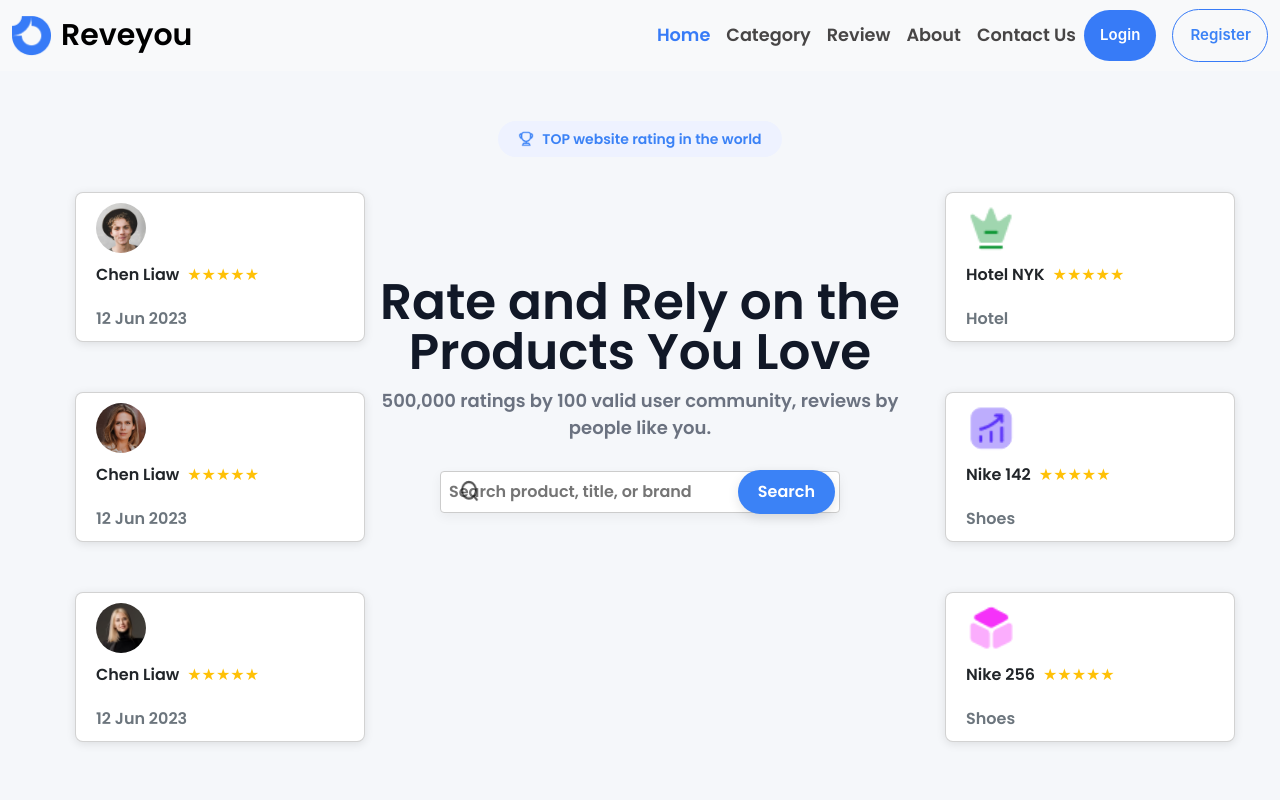
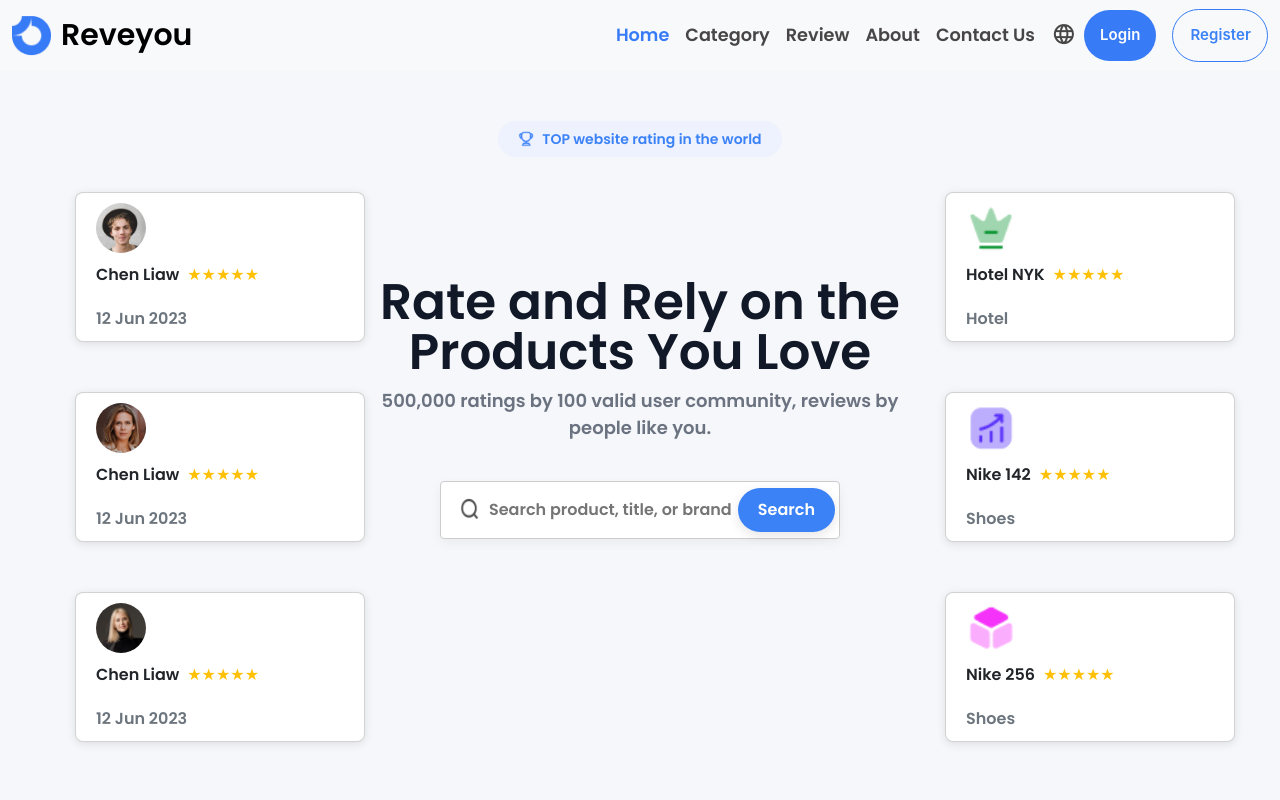
Before and after one commit to saraabdelrhman/wallet-market-master, a React (Create React App) app: page / in a window 1280 px wide. Shown: the top 800 px of the page. Built offline with nearby package versions, Linux system fonts and the light colour scheme; no server answers.

Commit message:
language

```diff
--- a/package.json
+++ b/package.json
@@ -23,6 +23,7 @@
     "react-icons": "^5.3.0",
     "react-router-dom": "^6.26.0",
     "react-scripts": "5.0.1",
+    "react-select": "^5.8.1",
     "react-toastify": "^10.0.5",
     "web-vitals": "^2.1.4",
     "yup": "^1.4.0"
--- a/src/components/Category-details.js
+++ b/src/components/Category-details.js
@@ -1,6 +1,7 @@
 import React, { useState } from "react";
 import "./Category-details.css";
 import icon from './images/akar-icons_search.png'
+import { Link } from "react-router-dom";
 const categories = ["1 Star", "2 Star", "3 Star", "4 Star", "5 Star"];
 const subcategories = ["Nike", "Louis Vuitton", "Adidas", "Polo", "Gucci"];
 
@@ -27,8 +28,17 @@
 const ProductCard = ({ title, reviews }) => (
   <div className="product-card">
     <h3>{title}</h3>
-    <div className="product-rating">
-      <span className="stars">★★★★☆</span>
+    <div className="me-2 d-flex align-items-end justify-content-end">
+ <Link to={'/reviews'}> <button className="btn rounded-5 me-2" style={{backgroundColor: '#3B82F6', color: 'white'}}>
+    See All Reviews
+  </button></Link>
+  <button className="btn rounded-5" style={{borderColor: '#3B82F6', color: '#3B82F6'}}>
+    Write a Review
+  </button>
+</div>
+
+    <div className="">
+      <span className="stars me-3" style={{fontSize:'20px'}}>★★★★☆</span>
       <span>{reviews} Reviews</span>
     </div>
     <p>Responsive cushioning in the Pegasus provides an energized ride for everyday road running. Experience lighter-weight energy return with dual Air Zoom... <a href="#">read more</a></p>
--- a/src/components/Head.js
+++ b/src/components/Head.js
@@ -86,7 +86,7 @@
                 <input
                   type="text"
                   placeholder="Search product, title, or brand"
-                  className="search-input"
+                  className="search-input pt-3 pb-3 ps-5"
                   onChange={handleSearchChange}
                 />
                 <button className="search-button" onClick={handleSubmit}>Search</button>
--- a/src/components/Header.js
+++ b/src/components/Header.js
@@ -3,8 +3,11 @@
 import 'bootstrap/dist/css/bootstrap.min.css';
 import 'bootstrap/dist/js/bootstrap.bundle.min';
 import img from '../components/images/logo-86.png'; // Assuming the image is in the right path
+import language from '../components/images/material-symbols_language (3).png'; // Assuming the image is in the right path
 
 const Header = () => {
+  const [isOpen, setIsOpen] = useState(false); // State to track dropdown visibility
+  const toggleDropdown = () => setIsOpen(!isOpen);
   const hardcodedNotifications = [
     {
       id: 1,
@@ -116,13 +119,41 @@
                 About
               </Link>
             </li>
+
             <li className="nav-item">
               <Link className={`nav-link ${isActive('/Contact')}`} to="/contact" style={{ fontSize: '17.71px', color: isActive('/contact') ? '#377BF7' : '#474545' }}>
                 Contact Us
               </Link>
             </li>
-          </ul>
+            <li className="nav-item m-2" style={{ position: 'relative' }}>
+            <img
+                src={language}
+                alt="Language Selector"
+                onClick={toggleDropdown} // Toggle dropdown on image click
+                style={{ cursor: 'pointer' }} // Change cursor to indicate clickable item
+            />
+            {isOpen && (
+                <select
+                    style={{
+                        position: 'absolute',
+                        top: '100%',
+                        left: 0,
+                        width: '100%',
+                        border: '1px solid blue',
+                        borderRadius: '5px',
+                        backgroundColor: 'white' // Ensure the dropdown is clearly visible
+                    }}
+                    onBlur={() => setIsOpen(false)} // Close dropdown when focus is lost
+                >
+                    <option value="English">English</option>
+                    <option value="Sweden">Sweden</option>
+                    <option value="Français">Français</option>
+                    <option value="български">български</option>
+                </select>
+            )}
+        </li>
 
+            </ul>
           {/* Login and Register buttons */}
           <div className="d-flex align-items-center gap-3">
             <div style={{ display: 'flex' }}>
--- a/src/components/Style.css
+++ b/src/components/Style.css
@@ -94,6 +94,7 @@
 .search-input-wrapper {
   position: relative;
   width: 400px;
+  margin: 10px;
 }
 
 .search-input {
```
Also changed, not shown: src/components/images/material-symbols_language (3).png (added), 1 other file (tests, documents, lock files or other folders).
